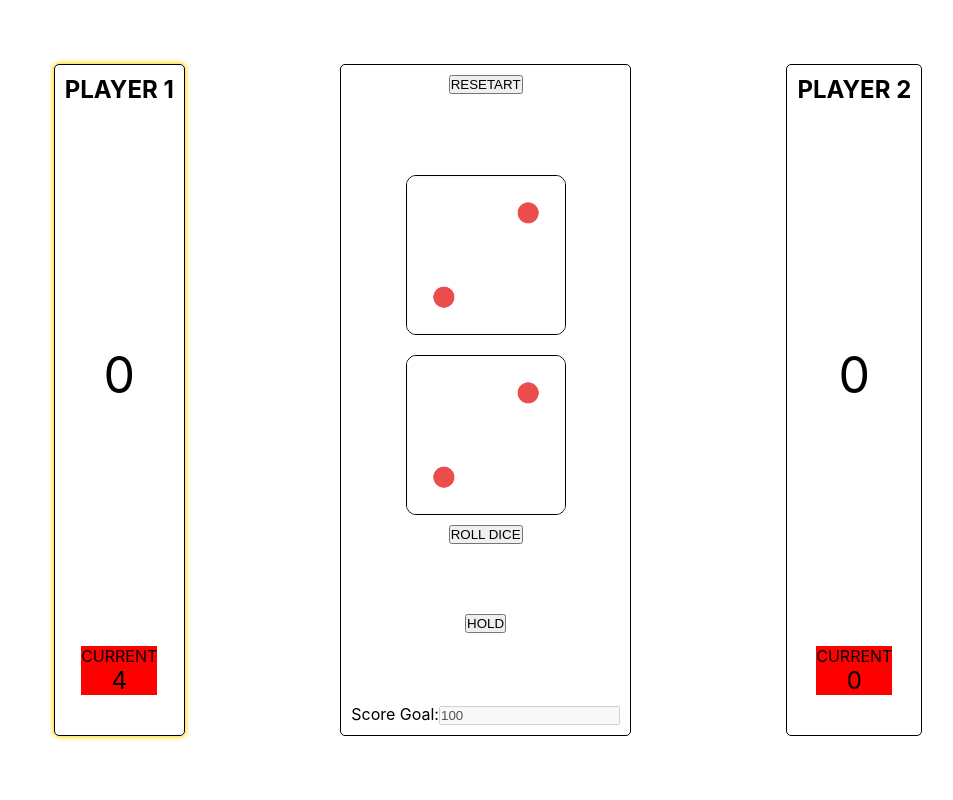
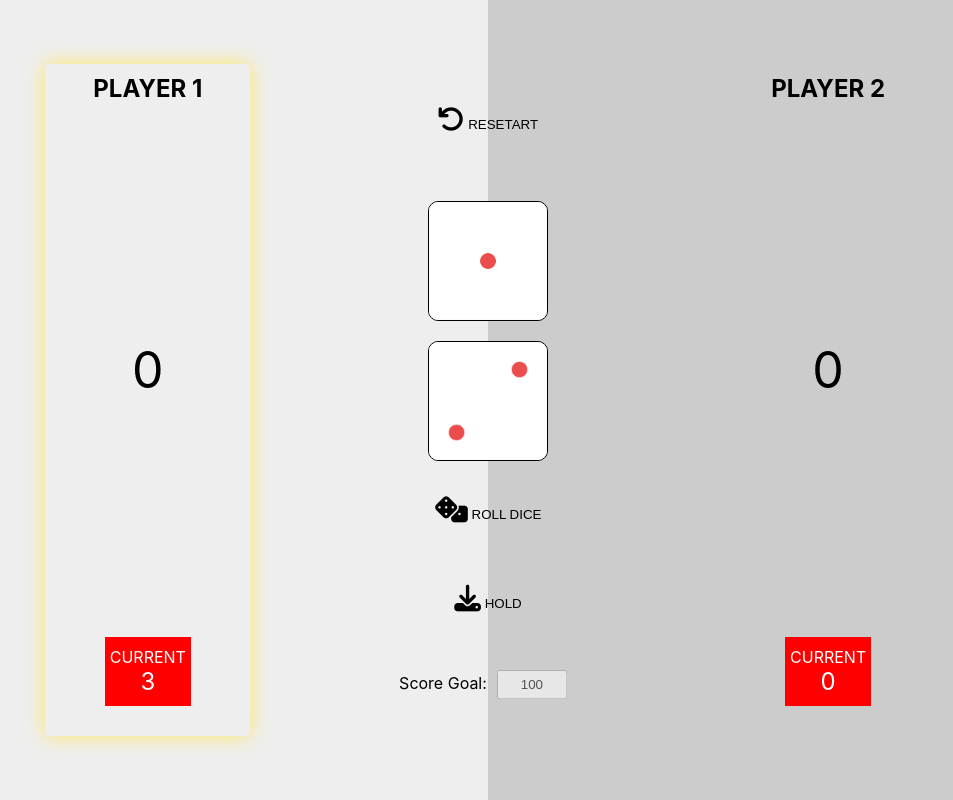
Before and after one commit to bnGil/dice-game, a React (Create React App) app: page / in a window 1280 px wide. Both pictures are taken after a click on the button "ROLL DICE". Shown: the whole page, without its empty margins (152-1105 px from the left). Built offline with nearby package versions, Linux system fonts and the light colour scheme.

Commit message:
added some style and roll dice animation on click

```diff
--- a/public/index.html
+++ b/public/index.html
@@ -23,6 +23,10 @@
       work correctly both with client-side routing and a non-root public URL.
       Learn how to configure a non-root public URL by running `npm run build`.
     -->
+    <script
+      src="https://kit.fontawesome.com/c09d2bc74f.js"
+      crossorigin="anonymous"
+    ></script>
     <title>Dice Game</title>
   </head>
   <body>
--- a/src/components/Buttons/Buttons.css
+++ b/src/components/Buttons/Buttons.css
@@ -4,3 +4,10 @@
 .invisible {
   visibility: hidden;
 }
+
+button {
+  border: none;
+  background: transparent;
+  cursor: pointer;
+  margin: 5px;
+}
--- a/src/components/Buttons/HoldButton.jsx
+++ b/src/components/Buttons/HoldButton.jsx
@@ -15,7 +15,7 @@ class HoldButton extends Component {
         className={`${this.props.isGameOn ? "visible" : "invisible"}`}
         disabled={this.props.isDisabled}
       >
-        HOLD
+        <i class="fa-solid fa-download fa-2x"></i> HOLD
       </button>
     );
   }
--- a/src/components/Buttons/RestartButton.jsx
+++ b/src/components/Buttons/RestartButton.jsx
@@ -2,7 +2,11 @@ import React, { Component } from "react";
 
 class RestartButton extends Component {
   render() {
-    return <button onClick={this.props.restart}>RESETART</button>;
+    return (
+      <button onClick={this.props.restart}>
+        <i class="fa-solid fa-arrow-rotate-left fa-2x"></i> RESETART
+      </button>
+    );
   }
 }
 
--- a/src/components/Game/Game.css
+++ b/src/components/Game/Game.css
@@ -3,14 +3,14 @@
   display: flex;
   justify-content: space-around;
   padding: 5% 10%;
+  background: linear-gradient(to left, #ccc 50%, #eee 25%);
 }
 
 .game-dashboard {
   display: flex;
   flex-direction: column;
   align-items: center;
-  justify-content: space-between;
-  border: 1px solid black;
+  justify-content: space-around;
   border-radius: 5px;
   padding: 10px;
 }
--- a/src/components/Player/Player.css
+++ b/src/components/Player/Player.css
@@ -5,11 +5,11 @@
 }
 
 .player-container {
+  width: 20%;
   display: flex;
   flex-direction: column;
   align-items: center;
   justify-content: space-between;
-  border: 1px solid black;
   border-radius: 5px;
   padding: 10px;
 }
@@ -26,7 +26,9 @@
   flex-direction: column;
   align-items: center;
   background-color: red;
-  margin-bottom: 30px;
+  margin-bottom: 20px;
+  padding: 10px 5px;
+  color: white;
 }
 
 .current-score {
@@ -34,5 +36,5 @@
 }
 
 .player-turn {
-  box-shadow: 0px 0px 5px 1px gold;
+  box-shadow: 0px 0px 20px 0.5px rgb(253, 232, 111);
 }
--- a/src/components/RollDice/RollDice.css
+++ b/src/components/RollDice/RollDice.css
@@ -6,12 +6,15 @@
   align-items: center;
 }
 
+.dice-container {
+  margin-bottom: 20px;
+}
+
 .dice {
   border: 1px solid black;
   border-radius: 10px;
   margin: 10px;
-  /* width: 10vw; */
-  max-height: 20vh;
+  max-height: 15vh;
 }
 
 .visible {
@@ -20,3 +23,19 @@
 .invisible {
   visibility: hidden;
 }
+
+.animation {
+  animation: RollDice 1s;
+}
+
+@keyframes RollDice {
+  0% {
+    visibility: hidden;
+  }
+  10% {
+    visibility: visible;
+  }
+  100% {
+    transform: rotate(720deg);
+  }
+}
--- a/src/components/RollDice/RollDice.jsx
+++ b/src/components/RollDice/RollDice.jsx
@@ -15,16 +15,22 @@ class RollDice extends Component {
     this.state = { die1: 1, die2: 1, isRolling: false };
   }
   roll = () => {
-    this.setState(
-      {
-        die1: Math.floor(Math.random() * 6 + 1),
-        die2: Math.floor(Math.random() * 6 + 1),
-      },
-      () => this.props.updateCurrentSum(this.state.die1 + this.state.die2)
-    );
+    this.setState({
+      die1: Math.floor(Math.random() * 6 + 1),
+      die2: Math.floor(Math.random() * 6 + 1),
+      isRolling: true,
+    });
+
+    setTimeout(() => {
+      this.setState({ isRolling: false });
+      this.props.updateCurrentSum(this.state.die1 + this.state.die2);
+    }, 1000);
   };
 
-  animate = () => {};
+  functionsToFire = () => {
+    this.roll();
+    this.props.changeGameMode();
+  };
 
   render() {
     return (
@@ -37,22 +43,16 @@ class RollDice extends Component {
           <img
             src={images[this.state.die1 - 1]}
             alt="dice-1"
-            className="dice"
+            className={`dice ${this.state.isRolling ? "animation" : ""}`}
           />
           <img
             src={images[this.state.die2 - 1]}
             alt="dice-1"
-            className="dice"
+            className={`dice ${this.state.isRolling ? "animation" : ""}`}
           />
         </div>
-        <button
-          onClick={() => {
-            this.roll();
-            this.props.changeGameMode();
-          }}
-          disabled={this.props.isDisabled}
-        >
-          ROLL DICE
+        <button onClick={this.functionsToFire} disabled={this.props.isDisabled}>
+          <i class="fa-solid fa-dice fa-2x"></i> ROLL DICE
         </button>
       </div>
     );
--- /dev/null
+++ b/src/components/ScoreGoalInput/ScoreGoalInput.css
@@ -0,0 +1,6 @@
+#score-goal {
+  margin: 0 10px;
+  width: 70px;
+  text-align: center;
+  padding: 5px 0;
+}
--- a/src/components/ScoreGoalInput/ScoreGoalInput.jsx
+++ b/src/components/ScoreGoalInput/ScoreGoalInput.jsx
@@ -1,4 +1,5 @@
 import React, { Component } from "react";
+import "./ScoreGoalInput.css";
 
 class ScoreGoalInput extends Component {
   render() {
```
